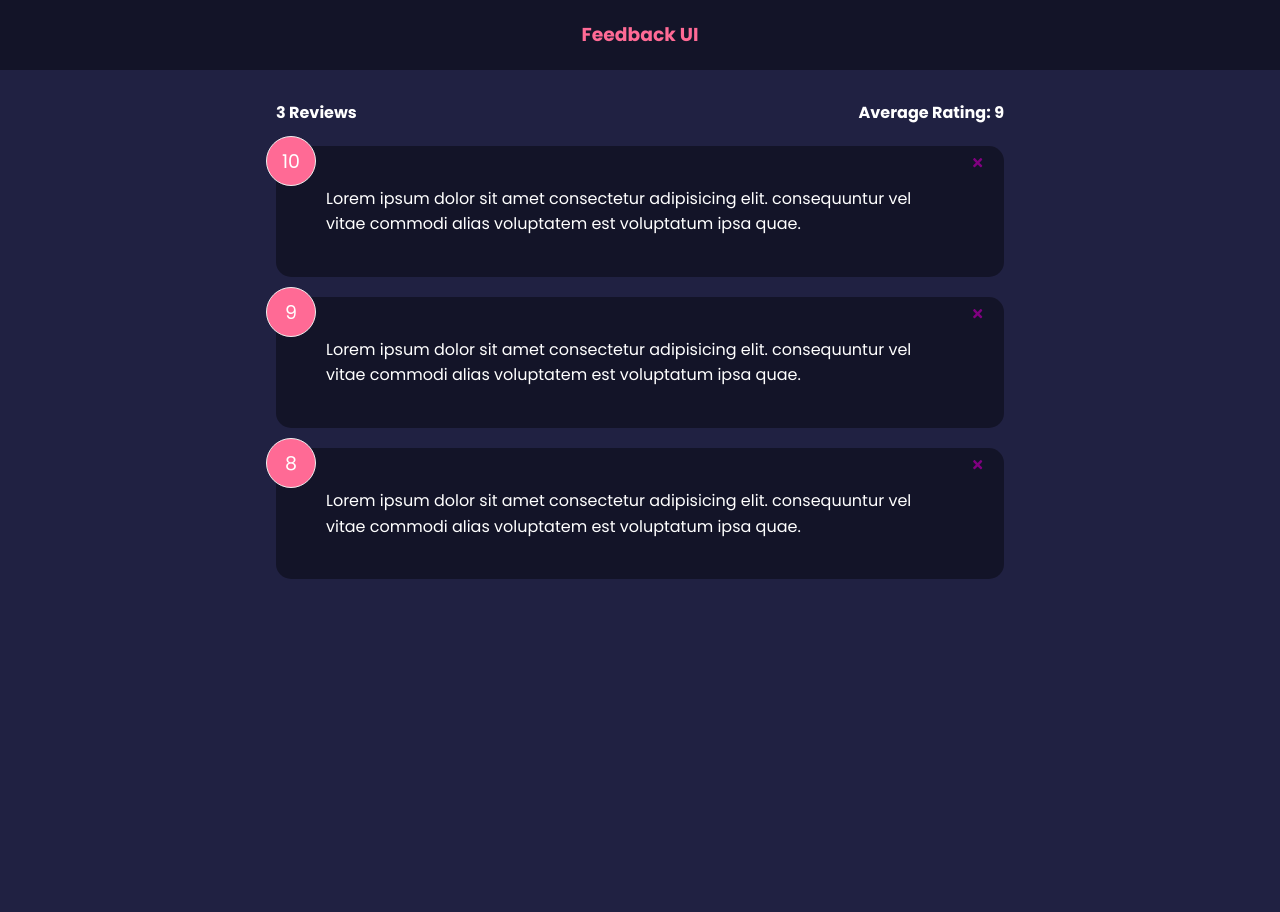
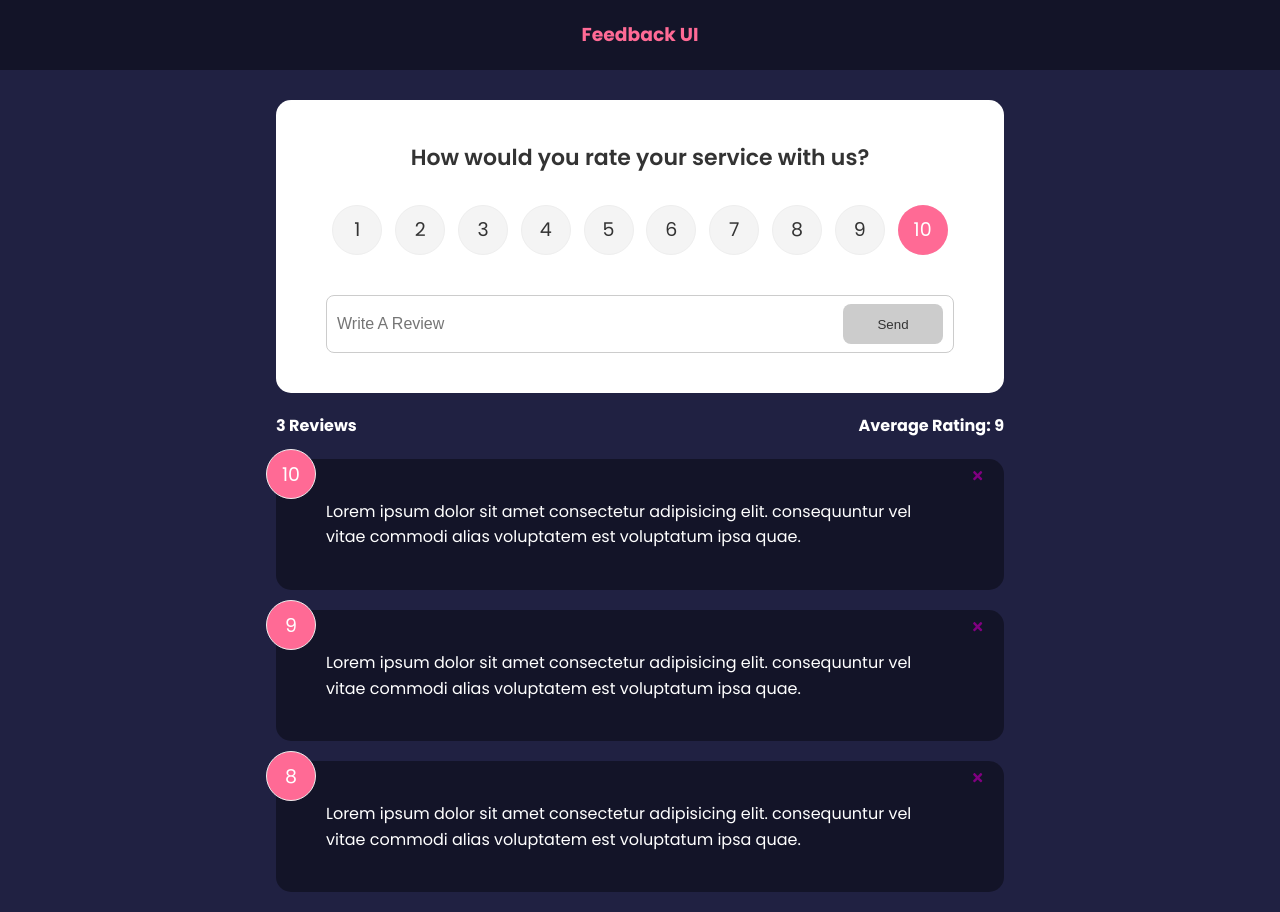
Before and after one commit to Meendo521/Feedback-App, a React (Create React App) app: page / in a window 1280 px wide. Before the commit the page ends 800 px from the top, so only its background shows below. Built offline with nearby package versions, Linux system fonts and the light colour scheme.

Commit message:
Added: form, form validation and simple animation

```diff
--- a/package.json
+++ b/package.json
@@ -6,10 +6,12 @@
     "@testing-library/jest-dom": "^5.16.2",
     "@testing-library/react": "^12.1.3",
     "@testing-library/user-event": "^13.5.0",
+    "framer-motion": "^4.1.17",
     "react": "^17.0.2",
     "react-dom": "^17.0.2",
     "react-icons": "^4.3.1",
     "react-scripts": "5.0.0",
+    "uuid": "^8.3.2",
     "web-vitals": "^2.1.4"
   },
   "scripts": {
--- a/src/App.js
+++ b/src/App.js
@@ -1,11 +1,18 @@
+import { v4 as uuidv4 } from "uuid";
 import { Fragment, useState } from "react";
 import Header from "./components/Header";
 import FeedbackList from "./components/FeedbackList";
 import FeedbackData from "./data/FeedbackData";
 import FeedbackStats from "./components/FeedbackStats";
+import FeedbackForm from "./components/FeedbackForm";
 
 function App() {
   const [feedback, setFeedback] = useState(FeedbackData);
+
+  const addFeedback = (newFeedback) => {
+    newFeedback.id = uuidv4();
+    setFeedback([newFeedback, ...feedback]);
+  };
 
   const deleteFeedback = (id) => {
     // console.log("In App.js", id);
@@ -17,6 +24,7 @@
     <Fragment>
       <Header />
       <div className="container">
+        <FeedbackForm handleAdd={addFeedback} />
         <FeedbackStats feedback={feedback} />
         <FeedbackList feedback={feedback} deleteHandler={deleteFeedback} />
       </div>
--- /dev/null
+++ b/src/components/FeedbackForm.jsx
@@ -0,0 +1,62 @@
+import { useState } from "react";
+import Card from "./shared/Card";
+import Button from "./shared/Button";
+import RatingSelect from "./RatingSelect";
+
+const FeedbackForm = ({ handleAdd }) => {
+  const [text, setText] = useState("");
+  const [rating, setRating] = useState(10);
+  const [btnDisable, setBtnDisable] = useState(true);
+  const [message, setMessage] = useState("");
+
+  const handleTextChange = (e) => {
+    if (text === "") {
+      setBtnDisable(true);
+      setMessage(null);
+    } else if (text !== "" && text.trim().length <= 10) {
+      setMessage("Text must be at least 10 characters!");
+      setBtnDisable(true);
+    } else {
+      setMessage(null);
+      setBtnDisable(false);
+    }
+
+    setText(e.target.value);
+  };
+
+  const handleSubmit = (e) => {
+    e.preventDefault();
+    if (text.trim().length > 10) {
+      const newFeedback = {
+        text,
+        rating,
+      };
+      handleAdd(newFeedback);
+
+      setText("");
+    }
+  };
+
+  return (
+    <Card>
+      <form onSubmit={handleSubmit}>
+        <h2>How would you rate your service with us?</h2>
+        <RatingSelect select={(rating) => setRating(rating)} />
+        <div className="input-group">
+          <input
+            type="text"
+            onChange={handleTextChange}
+            value={text}
+            placeholder="Write A Review"
+          />
+          <Button type="submit" isDisable={btnDisable}>
+            Send
+          </Button>
+        </div>
+        {message && <div className="message">{message}</div>}
+      </form>
+    </Card>
+  );
+};
+
+export default FeedbackForm;
--- a/src/components/FeedbackList.jsx
+++ b/src/components/FeedbackList.jsx
@@ -1,3 +1,4 @@
+import { motion, AnimatePresence } from "framer-motion";
 import PropTypes from "prop-types";
 import FeedbackItem from "./FeedbackItem";
 
@@ -5,13 +6,35 @@
   if (!feedback || feedback.lenght === 0) {
     return <p>No Feedback Yet!</p>;
   }
+
   return (
     <div className="feedback-list">
-      {feedback.map((item) => (
-        <FeedbackItem key={item.id} item={item} deleteHandler={deleteHandler} />
-      ))}
+      <AnimatePresence>
+        {feedback.map((item) => (
+          <motion.div
+            key={item.id}
+            initial={{ opacity: 0 }}
+            animate={{ opacity: 1 }}
+            exit={{ opacity: 0 }}
+          >
+            <FeedbackItem
+              key={item.id}
+              item={item}
+              deleteHandler={deleteHandler}
+            />
+          </motion.div>
+        ))}
+      </AnimatePresence>
     </div>
   );
+
+  // return (
+  //   <div className="feedback-list">
+  //     {feedback.map((item) => (
+  //       <FeedbackItem key={item.id} item={item} deleteHandler={deleteHandler} />
+  //     ))}
+  //   </div>
+  // );
 };
 
 FeedbackList.propTypes = {
--- /dev/null
+++ b/src/components/RatingSelect.jsx
@@ -0,0 +1,128 @@
+import { useState } from "react";
+
+const RatingSelect = ({ select }) => {
+  const [selected, setSelected] = useState(10);
+
+  const handleChange = (e) => {
+    // console.log(+e.currentTarget.value);
+    setSelected(+e.currentTarget.value);
+    select(+e.currentTarget.value);
+  };
+
+  return (
+    <ul className="rating">
+      <li>
+        <input
+          type="radio"
+          id="num1"
+          name="rating"
+          value="1"
+          onChange={handleChange}
+          checked={selected === 1}
+        />
+        <label htmlFor="num1">1</label>
+      </li>
+      <li>
+        <input
+          type="radio"
+          id="num2"
+          name="rating"
+          value="2"
+          onChange={handleChange}
+          checked={selected === 2}
+        />
+        <label htmlFor="num2">2</label>
+      </li>
+      <li>
+        <input
+          type="radio"
+          id="num3"
+          name="rating"
+          value="3"
+          onChange={handleChange}
+          checked={selected === 3}
+        />
+        <label htmlFor="num3">3</label>
+      </li>
+      <li>
+        <input
+          type="radio"
+          id="num4"
+          name="rating"
+          value="4"
+          onChange={handleChange}
+          checked={selected === 4}
+        />
+        <label htmlFor="num4">4</label>
+      </li>
+      <li>
+        <input
+          type="radio"
+          id="num5"
+          name="rating"
+          value="5"
+          onChange={handleChange}
+          checked={selected === 5}
+        />
+        <label htmlFor="num5">5</label>
+      </li>
+      <li>
+        <input
+          type="radio"
+          id="num6"
+          name="rating"
+          value="6"
+          onChange={handleChange}
+          checked={selected === 6}
+        />
+        <label htmlFor="num6">6</label>
+      </li>
+      <li>
+        <input
+          type="radio"
+          id="num7"
+          name="rating"
+          value="7"
+          onChange={handleChange}
+          checked={selected === 7}
+        />
+        <label htmlFor="num7">7</label>
+      </li>
+      <li>
+        <input
+          type="radio"
+          id="num8"
+          name="rating"
+          value="8"
+          onChange={handleChange}
+          checked={selected === 8}
+        />
+        <label htmlFor="num8">8</label>
+      </li>
+      <li>
+        <input
+          type="radio"
+          id="num9"
+          name="rating"
+          value="9"
+          onChange={handleChange}
+          checked={selected === 9}
+        />
+        <label htmlFor="num9">9</label>
+      </li>
+      <li>
+        <input
+          type="radio"
+          id="num10"
+          name="rating"
+          value="10"
+          onChange={handleChange}
+          checked={selected === 10}
+        />
+        <label htmlFor="num10">10</label>
+      </li>
+    </ul>
+  );
+};
+
+export default RatingSelect;
--- /dev/null
+++ b/src/components/shared/Button.jsx
@@ -0,0 +1,23 @@
+import PropTypes from "prop-types";
+
+const Button = ({ children, version, type, isDisable }) => {
+  return (
+    <button type={type} disabled={isDisable} className={`btn btn-${version}`}>
+      {children}
+    </button>
+  );
+};
+
+Button.defaultProps = {
+  version: "primary",
+  type: "button",
+  isDisable: false,
+};
+
+Button.propTypes = {
+  children: PropTypes.node.isRequired,
+  version: PropTypes.string,
+  type: PropTypes.string,
+  isDisable: PropTypes.bool,
+};
+export default Button;
```
Also changed, not shown: 1 other file (tests, documents, lock files or other folders).
